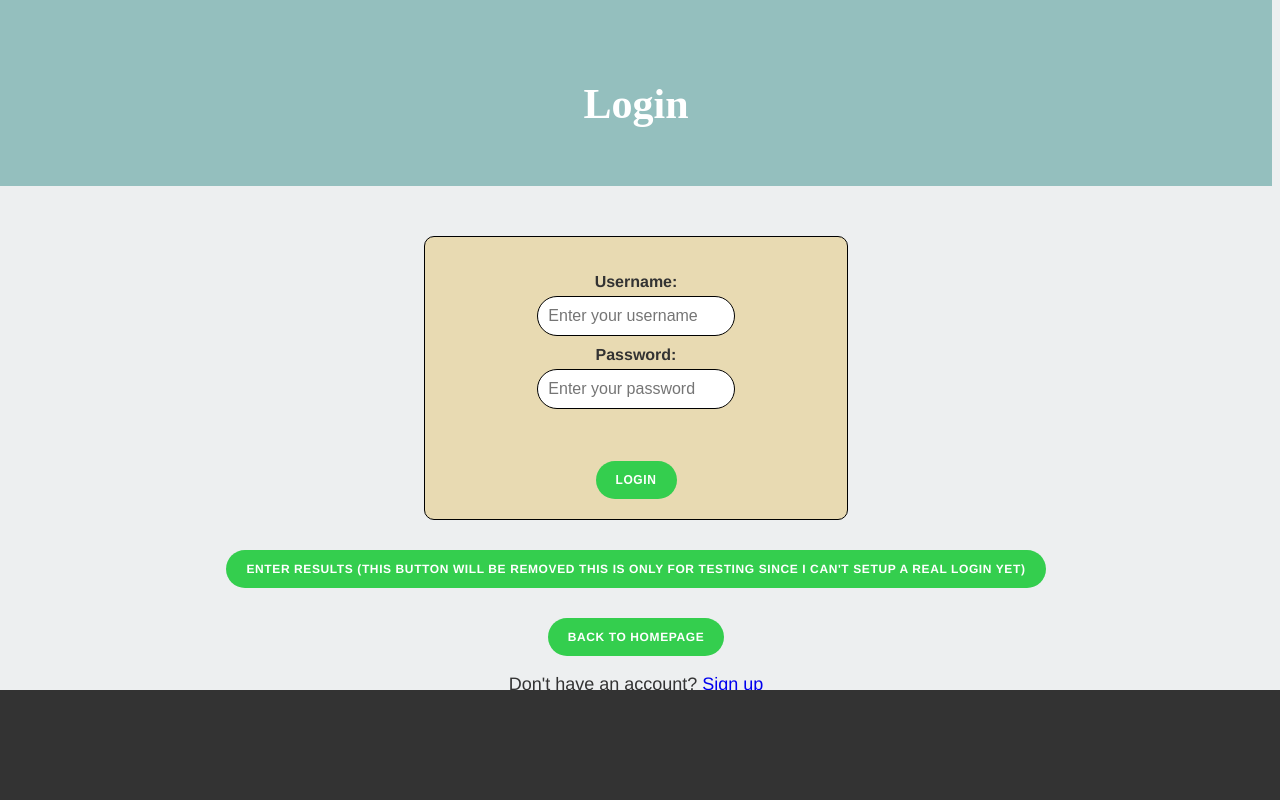
After one commit to EldinGuzin/Labaratory-System, a PHP site: page /doctorLogin.html in a window 1280 px wide. The commit adds this page. Run offline with PHP 8.4, Linux system fonts and the light colour scheme.

Commit message:
added login page for doctor

```diff
--- a/doctor.html
+++ b/doctor.html
@@ -5,7 +5,7 @@
     <meta name="viewport" content="width=device-width, initial-scale=1.0">
     <title>MeDoc</title>
     <link rel="stylesheet" href="styling.css">
-    <link rel="icon" href="favicon.ico">
+    <link rel="icon" href="images/favicon.ico">
 </head>
 <body>
     <header>
--- /dev/null
+++ b/doctorLogin.html
@@ -0,0 +1,38 @@
+<!DOCTYPE html>
+<html lang="en">
+<head>
+    <meta charset="UTF-8">
+    <meta name="viewport" content="width=device-width, initial-scale=1.0">
+    <title>MeDoc</title>
+    <link rel="stylesheet" href="styling.css">
+    <link rel="icon" href="images/favicon.ico">
+</head>
+<body class ="doctor_login">
+    <header><h1>Login</h1></header>
+
+    <div class="loginCont">
+        <form method="post" action="/" class="loginform">
+            <fieldset class="doctorLogin">
+            <label for="username">Username: </label>
+            <input type="text" name="username" id="username" placeholder="Enter your username">
+            <label for="password">Password: </label>
+            <input type="password" name="password" id="password" placeholder="Enter your password">
+            </fieldset>
+
+            <input type="submit" class="submit2" value="Login">
+        </form>
+
+
+    </div>
+    <a href="patientResult.html" class="submit2">Enter results (this button will be removed this is only for testing since I can't setup a real login yet)</a>
+    <br>
+
+    <a href="/Labaratory-System" class="back">Back to Homepage</a>
+
+    <p>Don't have an account? <a href="signup.html">Sign up</a></p>
+
+    <footer class="patientFoot">
+
+    </footer>
+</body>
+</html>
--- a/styling.css
+++ b/styling.css
@@ -366,3 +366,8 @@ input[name="password"]{
   background-color: #333;
   height: 100px;
 }
+
+
+.doctorLogin{
+  border: none;
+}
```
Also changed, not shown: index.html (+5 -5 lines), signup.html (added).
